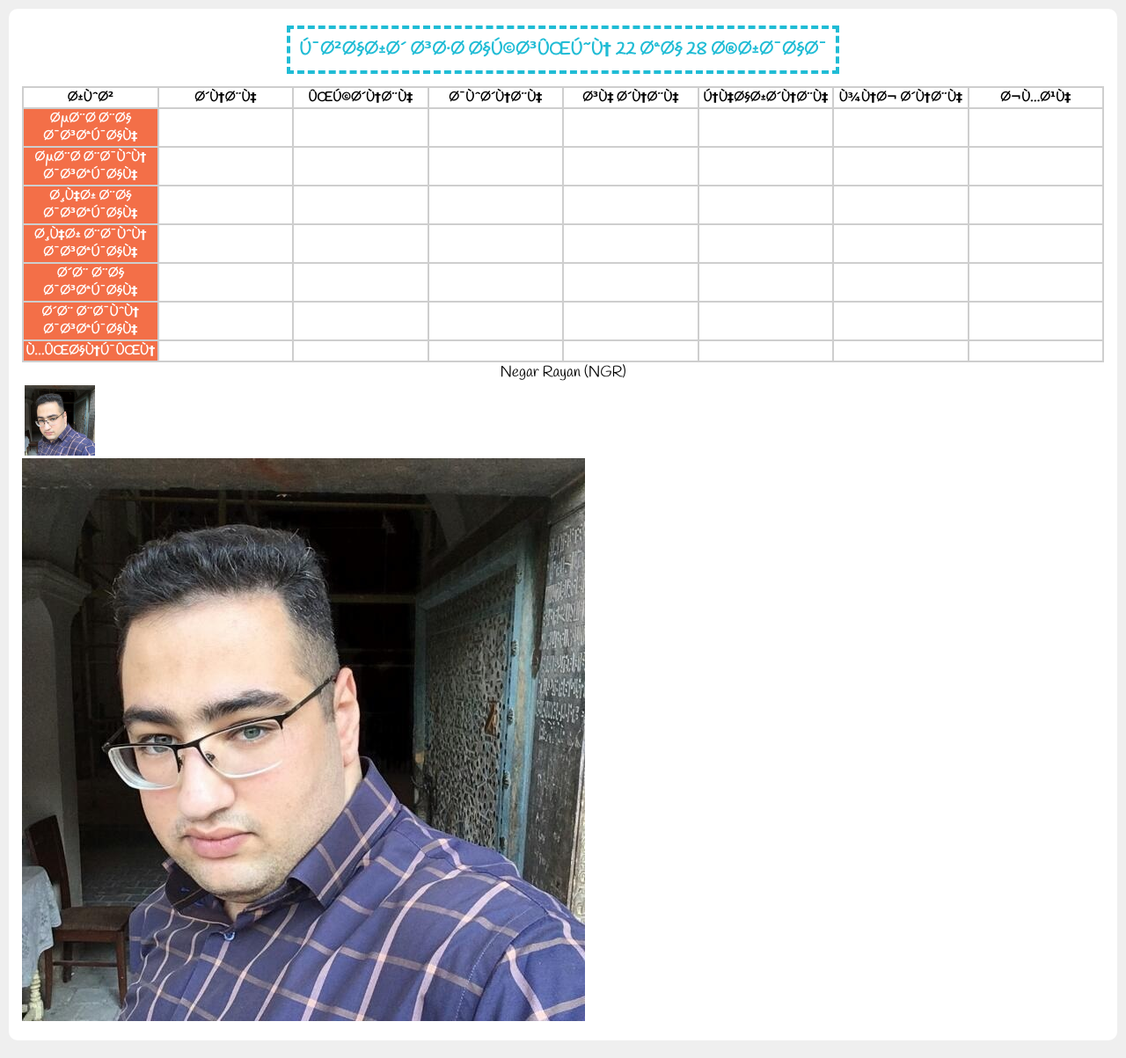
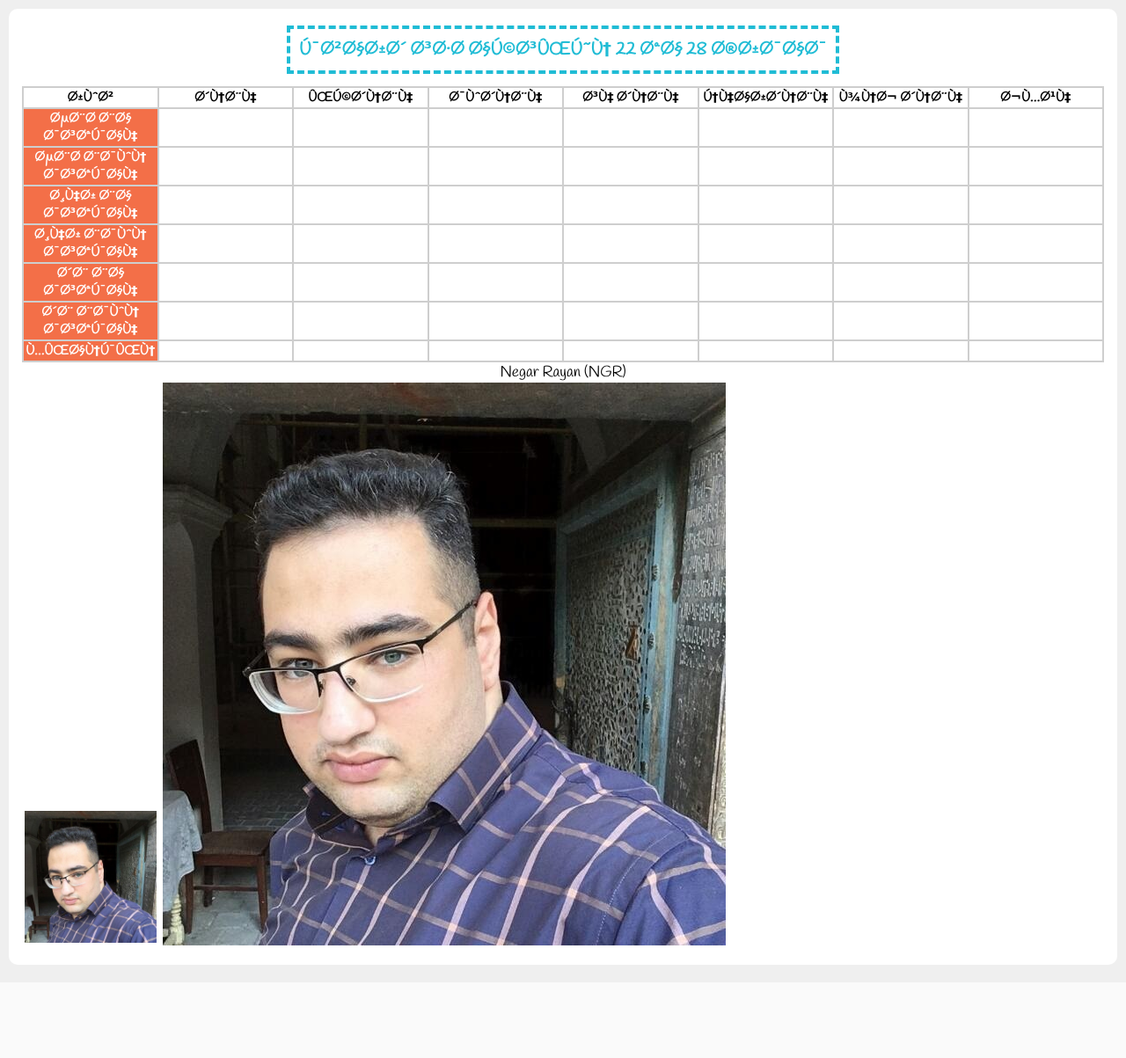
Before and after one commit to NGR41-git/NGR41-git.github.io, a PHP site: page / in a window 1280 px wide. Shown: the whole page at 88% size. After the commit the page ends 1075 px from the top, so only its background shows below. Run offline with PHP 8.4, Linux system fonts and the light colour scheme.

Commit message:
Update sololearn.css

```diff
--- a/sololearn.css
+++ b/sololearn.css
@@ -24,9 +24,9 @@
     padding: 0;
     margin: 0;
 }
-.img-circle { display: block;
-    width: 80px;
-    height: 80px;
+.img-circle {
+    width: 150px;
+    height: 15ppx;
     border: 3px solid white;
     border-radius: 0%;
 }
```
